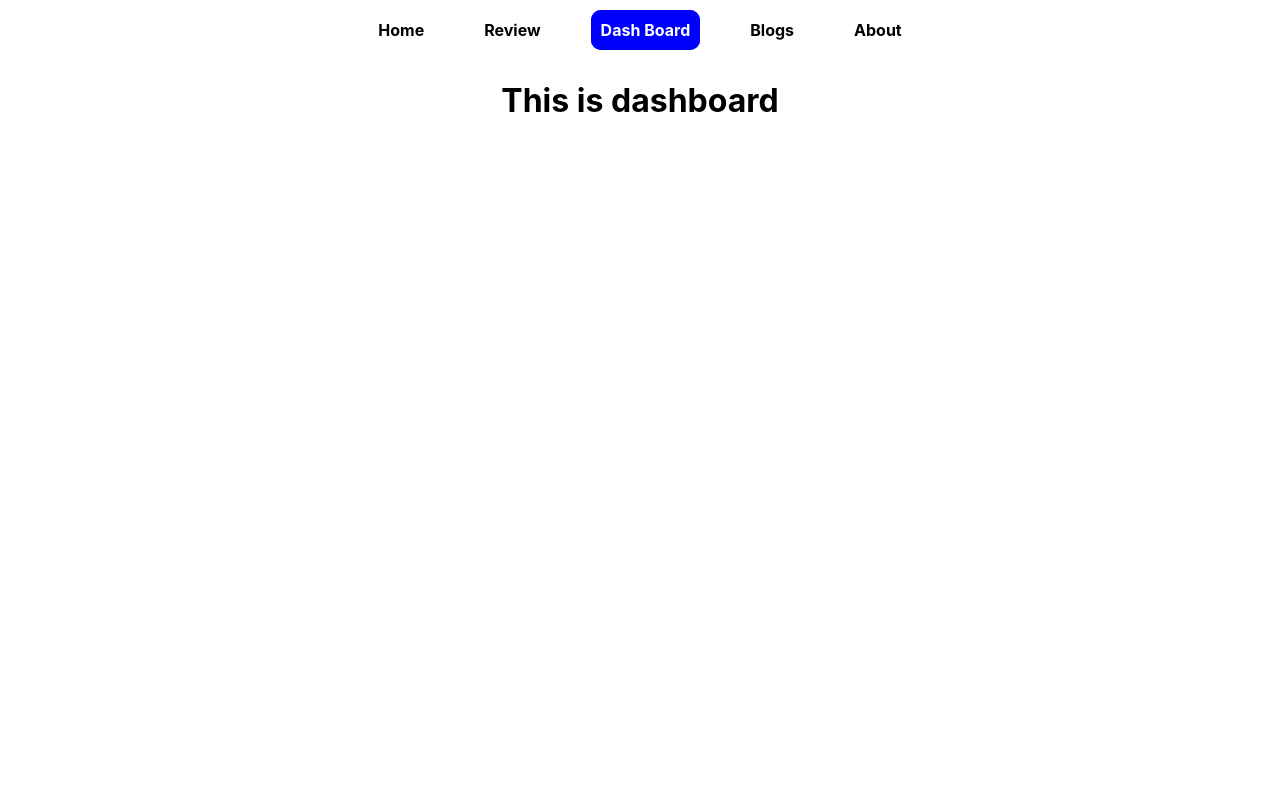
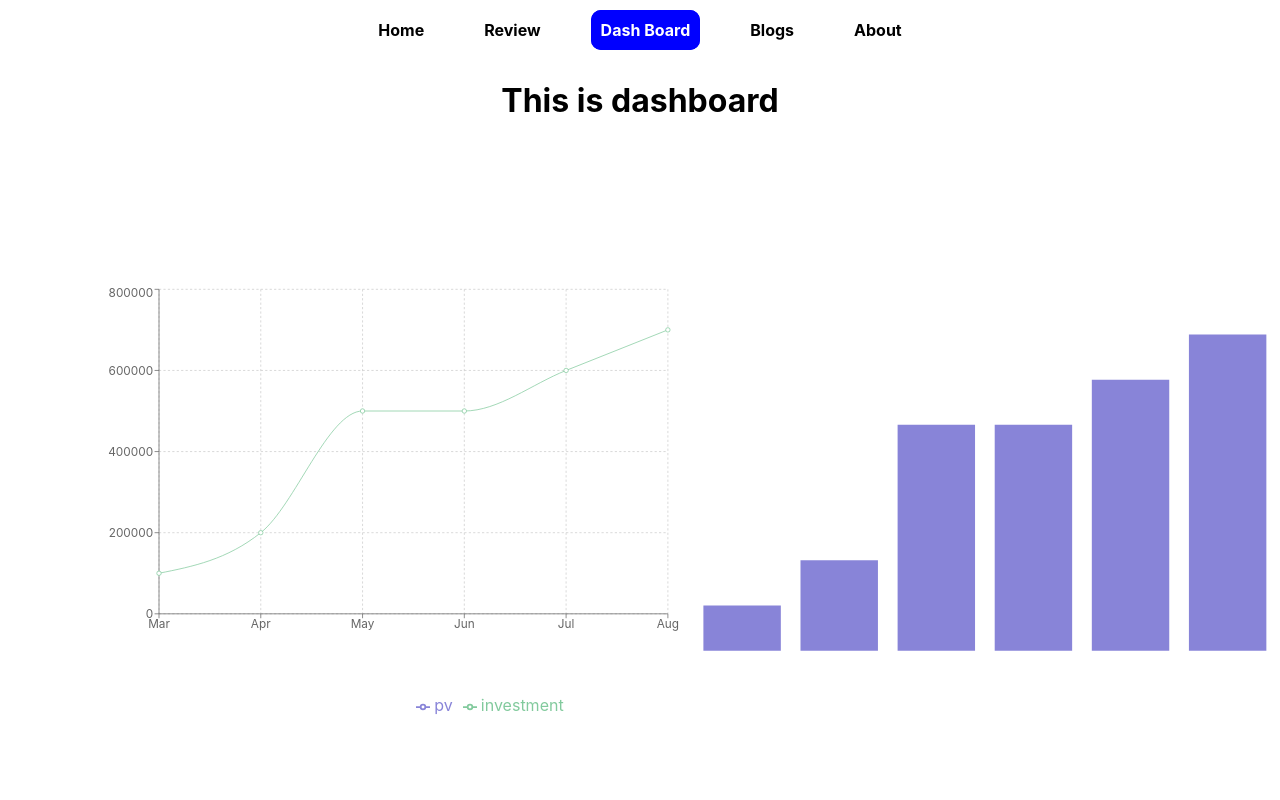
Before and after one commit to DasBabu1904/product-analysis-website-PH-assignment-9, a React (Create React App) app: page /dashboard in a window 1280 px wide. Shown: the top 800 px of the page. Built offline with nearby package versions, Linux system fonts and the light colour scheme.

Commit message:
3 chart is added in dashboard , but 4th is not working

```diff
--- a/package.json
+++ b/package.json
@@ -12,6 +12,7 @@
     "react-dom": "^18.2.0",
     "react-router-dom": "^6.6.1",
     "react-scripts": "5.0.1",
+    "recharts": "^2.2.0",
     "sort-by": "^1.2.0",
     "web-vitals": "^2.1.4"
   },
--- /dev/null
+++ b/public/ChartData.json
@@ -0,0 +1,38 @@
+[
+    {
+        "month": "Mar",
+        "investment": 100000,
+        "sell": 241,
+        "revenue": 10401
+    },
+    {
+        "month": "Apr",
+        "investment": 200000,
+        "sell": 423,
+        "revenue": 24500
+    },
+    {
+        "month": "May",
+        "investment": 500000,
+        "sell": 726,
+        "revenue": 67010
+    },
+    {
+        "month": "Jun",
+        "investment": 500000,
+        "sell": 529,
+        "revenue": 40405
+    },
+    {
+        "month": "Jul",
+        "investment": 600000,
+        "sell": 601,
+        "revenue": 50900
+    },
+    {
+        "month": "Aug",
+        "investment": 700000,
+        "sell": 670,
+        "revenue": 61000
+    }
+]
--- a/src/component/Dashboard/Dashboard.css
+++ b/src/component/Dashboard/Dashboard.css
@@ -0,0 +1,6 @@
+.Display-in-a-row {
+    display: flex;
+    justify-content: center;
+    margin-top: 100px;
+    margin-left: 100px;
+}
--- a/src/component/Dashboard/Dashboard.js
+++ b/src/component/Dashboard/Dashboard.js
@@ -1,9 +1,91 @@
-import React from 'react';
+import React, { useEffect, useState } from 'react';
+import { Area, AreaChart, Bar, BarChart, CartesianGrid, Legend, Line, LineChart, RadialBar, RadialBarChart, ResponsiveContainer, Tooltip, XAxis, YAxis } from 'recharts';
+import useChartData from '../../hooks/useChartData';
+import './Dashboard.css'
 
 const Dashboard = () => {
+
+    const [data, setData] = useChartData();
+
+    const [ChartData, setChartData] = useState([])
+    useEffect(() => {
+        const tempData = [];
+        if (data.length > 0) {
+            data.forEach(x => {
+                tempData.push(x)
+            });
+        }
+        setChartData(tempData)
+    }, [data])
+
+    console.log(ChartData)
+
+    const stylePie = {
+        top: '50%',
+        right: 0,
+        transform: 'translate(0, -50%)',
+        lineHeight: '24px',
+    }
     return (
         <div>
             <h1>This is dashboard</h1>
+            <div className='Display-in-a-row'>
+                <LineChart
+                    width={800}
+                    height={500}
+                    data={ChartData}
+                    margin={{
+                        top: 5,
+                        right: 30,
+                        left: 20,
+                        bottom: 5
+                    }}
+                >
+                    <CartesianGrid strokeDasharray="3 3" />
+                    <XAxis dataKey="month" />
+                    <YAxis />
+                    <Tooltip />
+                    <Legend />
+                    <Line
+                        type="monotone"
+                        dataKey="pv"
+                        stroke="#8884d8"
+                        activeDot={{ r: 8 }}
+                    />
+                    <Line type="monotone" dataKey="investment" stroke="#82ca9d" />
+                </LineChart>
+                {console.log("Crossed")}
+
+                <BarChart width={800} height={500} data={data}>
+                    <Bar dataKey="investment" fill="#8884d8" />
+                </BarChart>
+            </div>
+            <div className='Display-in-a-row'>
+                <AreaChart
+                    width={800}
+                    height={500}
+                    data={data}
+                >
+                    <CartesianGrid strokeDasharray="3 3" />
+                    <XAxis dataKey="month" />
+                    <YAxis />
+                    <Tooltip />
+                    <Area type="monotone" dataKey="investment" stackId="1" stroke="#8884d8" fill="#8884d8" />
+                    <Area type="monotone" dataKey="sell" stackId="1" stroke="#82ca9d" fill="#82ca9d" />
+                    <Area type="monotone" dataKey="revenue" stackId="1" stroke="#ffc658" fill="#ffc658" />
+                </AreaChart>
+
+                <RadialBarChart cx="50%" cy="50%" innerRadius="10%" outerRadius="80%" barSize={10} data={ChartData}>
+                    <RadialBar
+                        minAngle={15}
+                        label={{ position: 'insideStart', fill: '#fff' }}
+                        background
+                        clockWise
+                        dataKey="sell"
+                    />
+                    <Legend iconSize={10} layout="vertical" verticalAlign="middle" wrapperStyle={stylePie} />
+                </RadialBarChart>
+            </div>
         </div>
     );
 };
--- a/src/component/home/Home.js
+++ b/src/component/home/Home.js
@@ -5,6 +5,7 @@ import Card from '../Card/Card';
 import "./Home.css";
 const Home = ({ sites }) => {
 
+    console.log(sites)
     const [homeView, setHomeView] = useState([]);
 
     useEffect(() => {
--- /dev/null
+++ b/src/hooks/useChartData.js
@@ -0,0 +1,14 @@
+import { useEffect, useState } from "react";
+
+function useChartData() {
+    const [data, setData] = useState([]);
+    useEffect(() => {
+        fetch('ChartData.json')
+            .then(res => res.json())
+            .then(data => setData(data))
+    }, [])
+
+    return [data, setData];
+}
+
+export default useChartData;
```
Also changed, not shown: 1 other file (tests, documents, lock files or other folders).
